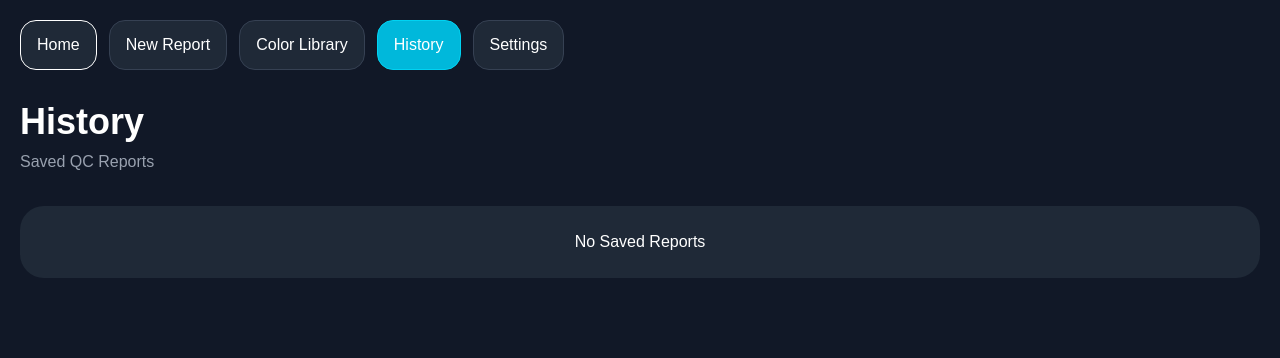
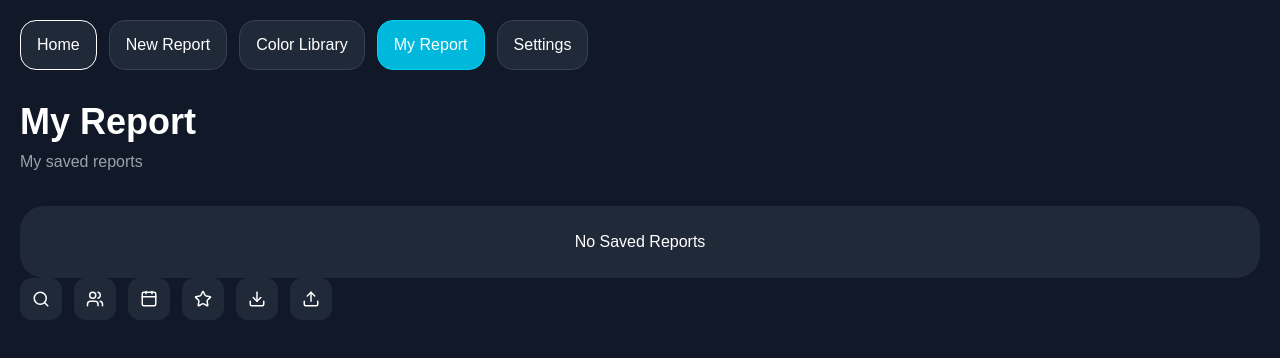
Before and after one commit to emiesuhaemi21/color-scoring-pro, a Next.js app: page /history in a window 1280 px wide. Shown: the top 358 px of the page. Built offline with nearby package versions, Linux system fonts and the light colour scheme.

Commit message:
Update My Report UI and add search filters toolbar

```diff
--- a/app/components/ColorLibrary.tsx
+++ b/app/components/ColorLibrary.tsx
@@ -396,7 +396,7 @@ ${xmlColors}
     onClick={() => (window.location.href = "/history")}
     className="bg-[#1F2937] border border-gray-700 px-4 py-3 rounded-2xl text-sm font-medium"
   >
-    History
+    My Report
   </button>
 
   <button
--- a/app/history/page.tsx
+++ b/app/history/page.tsx
@@ -1,5 +1,8 @@
 "use client";
 
+
+
+import {Search,Users,Calendar,Star,Upload,Download} from "lucide-react";
 import { useEffect, useState } from "react";
 import { usePathname } from "next/navigation";
 
@@ -10,12 +13,78 @@ const pathname = usePathname();
 const [reports,setReports] =
 useState<any[]>([]);
 
+
 const [openMenu,
 setOpenMenu] =
 useState<number | null>(null);
 
 
+const [favorites,
+setFavorites] =
+useState<number[]>([]);
+
+const [favoriteOnly,
+setFavoriteOnly] =
+useState(false);
+
+const [showFavorite,
+setShowFavorite] =
+useState(false);
+
+const [showExport,
+setShowExport] =
+useState(false);
+
+const [showImport,
+setShowImport] =
+useState(false);
+
+const [showSearch,setShowSearch] =
+useState(false);
+
+const [showCustomer,setShowCustomer] =
+useState(false);
+
+const [showDate,setShowDate] =
+useState(false);
+
+const [search,setSearch] =
+useState("");
+
+const [customerFilter,
+setCustomerFilter] =
+useState("all");
+
+const [dateFilter,
+setDateFilter] =
+useState("");
+
+
 // LOAD REPORT
+
+
+
+useEffect(()=>{
+
+const stored =
+
+localStorage.getItem(
+
+"favorite-reports"
+
+);
+
+if(stored){
+
+setFavorites(
+
+JSON.parse(stored)
+
+);
+
+}
+
+},[]);
 
 useEffect(()=>{
 
@@ -74,11 +143,117 @@ report.date,
 
 }));
 
+const customers = [
+
+"all",
+
+...new Set(
+
+normalizedReports.map(
+
+r => r.customer
+
+)
+
+)
+
+];
+
+const filteredReports =
+
+normalizedReports.filter(
+
+report => {
+
+const matchFavorite =
+
+!favoriteOnly
+
+||
+
+favorites.includes(
+report.id
+);
+
+const matchSearch =
+
+search === ""
+
+||
+
+report.item
+
+.toLowerCase()
+
+.includes(
+
+search.toLowerCase()
+
+)
+
+||
+
+report.customer
+
+.toLowerCase()
+
+.includes(
+
+search.toLowerCase()
+
+);
+
+const matchCustomer =
+
+customerFilter === "all"
+
+||
+
+report.customer ===
+
+customerFilter;
+
+const matchDate =
+
+dateFilter === ""
+
+||
+
+new Date(
+
+report.createdAt
+
+)
+
+.toISOString()
+
+.slice(0,10)
+
+=== dateFilter;
+
+return (
+
+matchSearch
+
+&&
+
+matchCustomer
+
+&&
+
+matchDate
+
+);
+
+}
+
+);
+
 
 // GROUP CUSTOMER
 
 const groupedReports =
-normalizedReports.reduce(
+filteredReports.reduce(
 
 (acc,report)=>{
 
@@ -116,6 +291,40 @@ Record<string,any[]>
 
 
 // DELETE
+
+const toggleFavorite =
+
+(id:number)=>{
+
+const updated =
+
+favorites.includes(id)
+
+? favorites.filter(
+
+f => f !== id
+
+)
+
+: [
+
+...favorites,
+
+id
+
+];
+
+setFavorites(updated);
+
+localStorage.setItem(
+
+"favorite-reports",
+
+JSON.stringify(updated)
+
+);
+
+};
 
 const deleteReport = (
 id:number
@@ -239,7 +448,7 @@ rounded-2xl
 
 >
 
-History
+My Report
 
 </a>
 
@@ -267,6 +476,7 @@ Settings
 
 {/* HEADER */}
 
+
 <div className="mb-8">
 
 <h1 className="
@@ -274,7 +484,7 @@ text-4xl
 font-bold
 ">
 
-History
+My Report
 
 </h1>
 
@@ -283,7 +493,7 @@ text-gray-400
 mt-2
 ">
 
-Saved QC Reports
+My saved reports
 
 </p>
 
@@ -307,6 +517,280 @@ No Saved Reports
 
 )}
 
+{/* TOOLBAR */}
+
+<div className="
+flex
+gap-3
+mb-6
+flex-wrap
+">
+
+<button
+
+onClick={()=>
+
+setShowSearch(
+!showSearch
+)
+
+}
+
+className="
+bg-[#1F2937]
+p-3
+rounded-xl
+"
+
+>
+
+<Search size={18}/>
+
+</button>
+
+
+<button
+
+onClick={()=>
+
+setShowCustomer(
+!showCustomer
+)
+
+}
+
+className="
+bg-[#1F2937]
+p-3
+rounded-xl
+"
+
+>
+
+<Users size={18}/>
+
+</button>
+
+
+<button
+
+onClick={()=>
+
+setShowDate(
+!showDate
+)
+
+}
+
+className="
+bg-[#1F2937]
+p-3
+rounded-xl
+"
+
+>
+
+<Calendar size={18}/>
+
+</button>
+
+<button
+
+onClick={()=>
+
+setFavoriteOnly(
+!favoriteOnly
+)
+
+}
+
+className={`
+p-3
+rounded-xl
+
+${
+favoriteOnly
+
+? "bg-yellow-500"
+
+: "bg-[#1F2937]"
+}
+
+`}
+
+>
+
+<Star size={18}/>
+
+</button>
+
+<button
+
+onClick={()=>
+
+setShowExport(
+!showExport
+)
+
+}
+
+className="
+bg-[#1F2937]
+p-3
+rounded-xl
+"
+
+>
+
+<Download size={18}/>
+
+</button>
+
+
+<button
+
+onClick={()=>
+
+setShowImport(
+!showImport
+)
+
+}
+
+className="
+bg-[#1F2937]
+p-3
+rounded-xl
+"
+
+>
+
+<Upload size={18}/>
+
+</button>
+
+</div>
+
+{/* SEARCH */}
+
+{showSearch && (
+
+<input
+
+type="text"
+
+placeholder="🔍 Search customer atau item"
+
+value={search}
+
+onChange={(e)=>
+
+setSearch(
+e.target.value
+)
+
+}
+
+className="
+w-full
+mb-4
+bg-[#1F2937]
+border
+border-gray-700
+p-3
+rounded-xl
+outline-none
+"
+
+/>
+
+)}
+
+
+{/* CUSTOMER */}
+
+{showCustomer && (
+
+<select
+
+value={customerFilter}
+
+onChange={(e)=>
+
+setCustomerFilter(
+e.target.value
+)
+
+}
+
+className="
+w-full
+mb-4
+bg-[#1F2937]
+border
+border-gray-700
+p-3
+rounded-xl
+"
+
+>
+
+{customers.map(
+
+customer=>(
+
+<option
+
+key={customer}
+
+value={customer}
+
+>
+
+{customer}
+
+</option>
+
+)
+
+)}
+
+</select>
+
+)}
+
+
+{/* DATE */}
+
+{showDate && (
+
+<input
+
+type="date"
+
+value={dateFilter}
+
+onChange={(e)=>
+
+setDateFilter(
+e.target.value
+)
+
+}
+
+className="
+w-full
+mb-6
+bg-[#1F2937]
+border
+border-gray-700
+p-3
+rounded-xl
+"
+
+/>
+
+)}
 
 {/* CUSTOMER */}
 
@@ -405,6 +889,42 @@ flex
 items-center
 gap-6
 ">
+
+<button
+
+onClick={()=>
+
+toggleFavorite(
+report.id
+)
+
+}
+
+className="
+text-yellow-400
+"
+
+>
+
+<Star
+
+size={18}
+
+fill={
+
+favorites.includes(
+report.id
+)
+
+? "currentColor"
+
+: "none"
+
+}
+
+/>
+
+</button>
 
 <div>
 
--- a/app/measurement/page.tsx
+++ b/app/measurement/page.tsx
@@ -1150,7 +1150,7 @@ const exportPDF = async () => {
         : "bg-[#1F2937] border-gray-700 text-white"
     }`}
   >
-    History
+    My Report
   </a>
 
   <a
--- a/app/new-report/page.tsx
+++ b/app/new-report/page.tsx
@@ -53,7 +53,7 @@ export default function NewReportPage() {
               : "bg-[#1F2937] border-gray-700 text-white"
           }`}
         >
-          History
+          My Report
         </a>
 
         <a
--- a/app/page.tsx
+++ b/app/page.tsx
@@ -7,7 +7,7 @@ import { FileText, Grid, History, Settings } from "lucide-react";
 const menus = [
   { title: "New Report", icon: FileText, link: "/new-report" },
   { title: "Color Library", icon: Grid, link: "/color-library" }, // tetap seperti ini
-  { title: "History", icon: History, link: "/history" },
+  { title: "My Report", icon: History, link: "/history" },
   { title: "Settings", icon: Settings, link: "/settings" },
 ];
 
--- a/app/settings/page.tsx
+++ b/app/settings/page.tsx
@@ -99,7 +99,7 @@ export default function SettingsPage() {
     href="/history"
     className="bg-[#1F2937] border border-gray-700 px-4 py-3 rounded-2xl text-sm font-medium"
   >
-    History
+    My Report
   </a>
 
   <a
```
